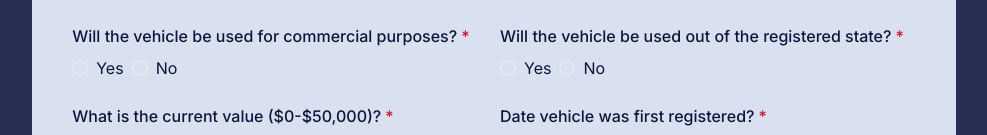
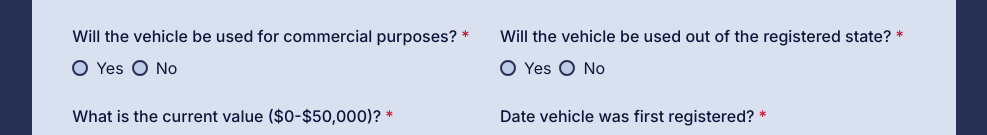
Before and after one commit to bhughes20/FullStackDevelopmentFinalProject, a React (Create React App) app in the folder frontend/: page /#/ in a window 1280 px wide. Shown: the part 1066-1201 px from the top of the page, without its empty margins (146-1133 px from the left). Built offline with nearby package versions, Linux system fonts and the light colour scheme.

Commit message:
Styling colour changes for radio buttons

```diff
--- a/frontend/src/components/FormComponents/RadioController.js
+++ b/frontend/src/components/FormComponents/RadioController.js
@@ -30,8 +30,22 @@ export const RadioController = (
                     onBlur={(val) => onBlur(val)}
                 >
                     <Stack direction='row'>
-                        <Radio isInvalid={isInvalid} value='Yes'>Yes</Radio>
-                        <Radio isInvalid={isInvalid} value='No'>No</Radio>
+                        <Radio
+                            isInvalid={isInvalid}
+                            value='Yes'
+                            bg={"blue.200"}
+                            borderColor={"indigo.400"}
+                        >
+                            Yes
+                        </Radio>
+                        <Radio
+                            isInvalid={isInvalid}
+                            value='No'
+                            bg={"blue.200"}
+                            borderColor={"indigo.400"}
+                        >
+                            No
+                        </Radio>
                     </Stack>
                 </RadioGroup>
             )}
--- a/frontend/src/theme/Theme.js
+++ b/frontend/src/theme/Theme.js
@@ -40,7 +40,6 @@ const theme = extendTheme({
             }
 
         },
-
         fonts: {
             heading: `Montserrat, ${base.fonts?.heading}`,
             body: `Inter, ${base.fonts?.body}`
@@ -63,6 +62,16 @@ const theme = extendTheme({
                         }
                     }
                 }
+            },
+            Radio: {
+                variants: {
+                        control: {
+                            bg: "#fff",
+                            borderRadius: 1,
+                            borderWidth: 5,
+                            borderColor: "indigo.400"
+                        }
+                }
             }
         }
     },
```
